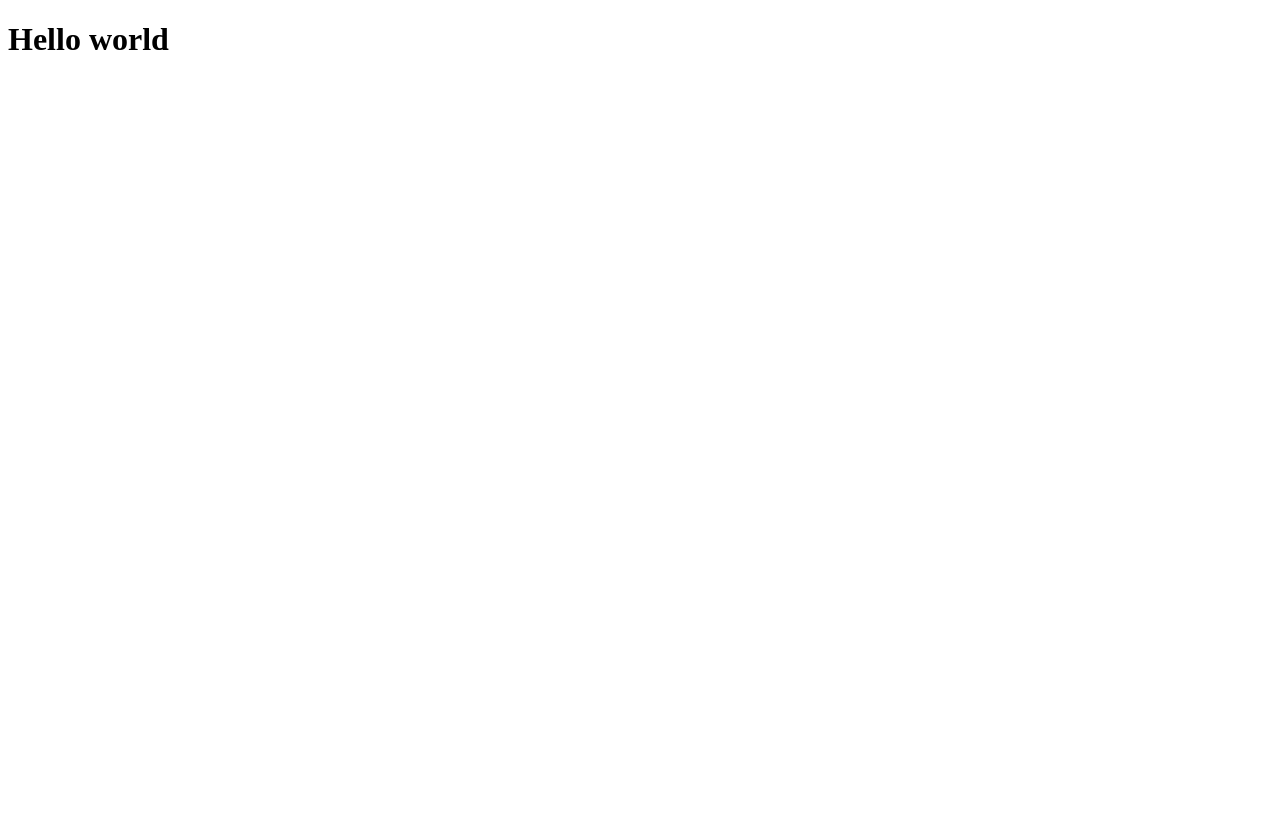
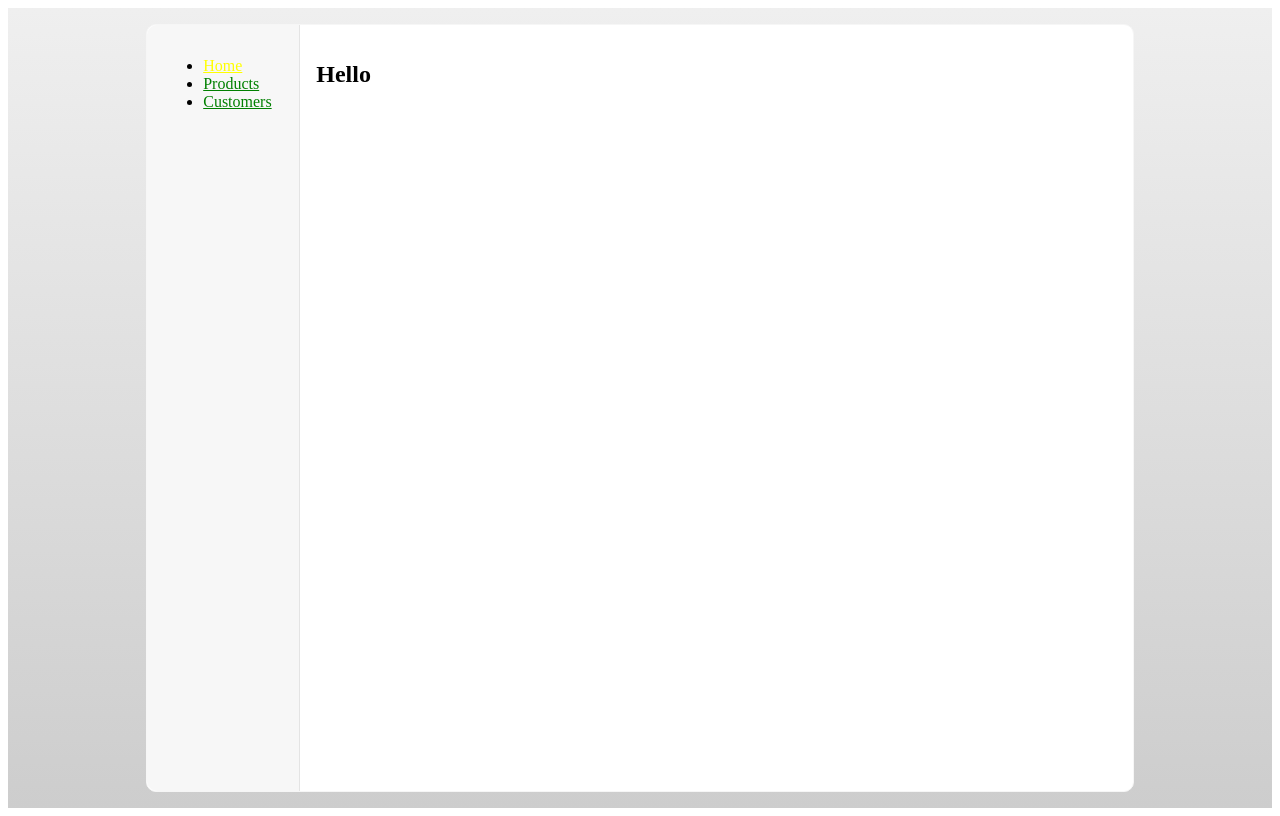
Before and after one commit to GeoffNeal/graphql-server, a React app: page / in a window 1280 px wide. Built offline with nearby package versions, Linux system fonts and the light colour scheme.

Commit message:
Set up main client routes

```diff
--- a/client/index.tsx
+++ b/client/index.tsx
@@ -1,17 +1,8 @@
 import { createRoot } from "react-dom/client";
-import { ApolloClient, InMemoryCache, ApolloProvider } from "@apollo/client";
 
+// App
 import App from "./src/App.js";
-
-const client = new ApolloClient({
-  uri: "http://127.0.0.1:4000",
-  cache: new InMemoryCache(),
-});
 
 const container = document.getElementById("root");
 const root = createRoot(container);
-root.render(
-  <ApolloProvider client={client}>
-    <App />
-  </ApolloProvider>
-);
+root.render(<App />);
--- a/client/src/App.tsx
+++ b/client/src/App.tsx
@@ -1,23 +1,47 @@
-import { useQuery, gql } from "@apollo/client";
+import { ApolloClient, InMemoryCache, ApolloProvider } from "@apollo/client";
+import { createBrowserRouter, RouterProvider } from "react-router-dom";
 
-import MyComponent from "./components/MyComponent.js";
+// Routes
+import RootRoute from "./routes/RootRoute.js";
+import ProductsRoute from "./routes/ProductsRoute.js";
+import CustomersRoute from "./routes/CustomersRoute.js";
+import ErrorRoute from "./routes/ErrorRoute.js";
 
-const query = gql`
+// Styles
+// import "../styles.global.css";
+
+const client = new ApolloClient({
+  uri: "http://127.0.0.1:4000",
+  cache: new InMemoryCache(),
+});
+
+const router = createBrowserRouter([
   {
-    products {
-      make
-      model
-    }
-  }
-`;
+    path: "/",
+    element: <RootRoute />,
+    errorElement: <ErrorRoute />,
+    children: [
+      {
+        path: "/",
+        element: <h2>Hello</h2>,
+      },
+      {
+        path: "/products",
+        element: <ProductsRoute />,
+      },
+      {
+        path: "/customers",
+        element: <CustomersRoute />,
+      },
+    ],
+  },
+]);
 
 const App = () => {
-  const { data } = useQuery(query);
   return (
-    <main>
-      <h1>Hello world</h1>
-      <MyComponent>{JSON.stringify(data)}</MyComponent>
-    </main>
+    <ApolloProvider client={client}>
+      <RouterProvider router={router} />
+    </ApolloProvider>
   );
 };
 
--- /dev/null
+++ b/client/src/routes/CustomersRoute.tsx
@@ -0,0 +1,72 @@
+import { useQuery, gql } from "@apollo/client";
+import styled from "styled-components";
+
+const query = gql`
+  {
+    customers {
+      forename
+      surname
+      email
+      contact_number
+    }
+  }
+`;
+
+const List = styled.ul`
+  display: flex;
+  flex-wrap: wrap;
+  width: 100%;
+  padding: 0;
+  margin: 0;
+  list-style: none;
+`;
+
+const Item = styled.li`
+  margin: 1rem;
+  width: calc(100% / 3 - 2rem);
+`;
+
+const Image = styled.div`
+  width: 100%;
+  height: 200px;
+  background: url("https://picsum.photos/id/64/250/200?greyscale") center center /
+    cover;
+`;
+
+const ProductDetails = styled.div`
+  display: flex;
+  padding: 1rem;
+  background-color: #f7f7f7;
+`;
+
+const Product = ({ customer }) => {
+  return (
+    <>
+      <Image />
+      <ProductDetails>
+        <p>{customer.forename}</p>
+        <p>{customer.surname}</p>
+        <p>{customer.email}</p>
+        <p>{customer.contact_number}</p>
+      </ProductDetails>
+    </>
+  );
+};
+
+export default function CustomersRoute() {
+  const { data, loading } = useQuery(query);
+
+  console.log("DATA: ", loading, data);
+
+  if (loading) return <h3>Loading...</h3>;
+
+  return (
+    <List>
+      {data.customers.map((customer) => (
+        <Item key={customer.email}>
+          <Product customer={customer} />
+        </Item>
+      ))}
+    </List>
+  );
+}
--- /dev/null
+++ b/client/src/routes/ErrorRoute.tsx
@@ -0,0 +1,24 @@
+import { useRouteError } from "react-router-dom";
+
+export default function ErrorRoute() {
+  const error = useRouteError();
+  console.error(error);
+
+  let message: string;
+
+  if (error instanceof Error) {
+    message = error.message;
+  } else {
+    message = "Unknown error";
+  }
+
+  return (
+    <div id="error-page">
+      <h1>Oops!</h1>
+      <p>Sorry, an unexpected error has occurred.</p>
+      <p>
+        <i>{message}</i>
+      </p>
+    </div>
+  );
+}
--- /dev/null
+++ b/client/src/routes/ProductsRoute.tsx
@@ -0,0 +1,73 @@
+import { useQuery, gql } from "@apollo/client";
+import styled from "styled-components";
+
+const query = gql`
+  {
+    products {
+      vin
+      make
+      model
+      colour
+      price
+    }
+  }
+`;
+
+const List = styled.ul`
+  display: flex;
+  flex-wrap: wrap;
+  width: 100%;
+  padding: 0;
+  margin: 0;
+  list-style: none;
+`;
+
+const Item = styled.li`
+  margin: 1rem;
+  width: calc(100% / 3 - 2rem);
+`;
+
+const Image = styled.div`
+  width: 100%;
+  height: 200px;
+  background: url("https://picsum.photos/id/111/250/200?greyscale") center
+    center / cover;
+`;
+
+const ProductDetails = styled.div`
+  display: flex;
+  padding: 1rem;
+  background-color: #f7f7f7;
+`;
+
+const Product = ({ product }) => {
+  return (
+    <>
+      <Image />
+      <ProductDetails>
+        <p>{product.make}</p>
+        <p>{product.model}</p>
+        <p>{product.colour}</p>
+        <p>{product.price}</p>
+      </ProductDetails>
+    </>
+  );
+};
+
+export default function ProductsRoute() {
+  const { data, loading } = useQuery(query);
+
+  console.log("DATA: ", loading, data);
+
+  if (loading) return <h3>Loading...</h3>;
+
+  return (
+    <List>
+      {data.products.map((product) => (
+        <Item key={product.vin}>
+          <Product product={product} />
+        </Item>
+      ))}
+    </List>
+  );
+}
--- /dev/null
+++ b/client/src/routes/RootRoute.tsx
@@ -0,0 +1,68 @@
+import { Outlet, NavLink } from "react-router-dom";
+import styled from "styled-components";
+
+const Main = styled.main`
+  display: flex;
+  justify-content: center;
+  align-items: stretch;
+  padding: 1rem;
+  min-height: calc(100vh - 2rem);
+  background: linear-gradient(#efefef, #cdcdcd);
+`;
+
+const OuterContainer = styled.div`
+  display: flex;
+  width: 80%;
+  border: 1px solid #f6f6f6;
+  border-radius: 10px;
+  background-color: #fff;
+`;
+
+const InnerContainer = styled.div`
+  width: 100%;
+  padding: 1rem;
+`;
+
+const SideDrawer = styled.div`
+  width: 15%;
+  padding: 1rem;
+  background-color: #f7f7f7;
+  border-right: 1px solid #e4e4e4;
+  border-top-left-radius: 10px;
+  border-bottom-left-radius: 10px;
+`;
+
+const Link = styled(NavLink)`
+  color: green;
+
+  &.active {
+    color: yellow;
+  }
+`;
+
+export default function RootRoute() {
+  return (
+    <Main>
+      <OuterContainer>
+        <SideDrawer>
+          <nav>
+            <ul>
+              <li>
+                <Link to={`/`}>Home</Link>
+              </li>
+              <li>
+                <Link to={`products`}>Products</Link>
+              </li>
+              <li>
+                <Link to={`customers`}>Customers</Link>
+              </li>
+            </ul>
+          </nav>
+        </SideDrawer>
+        <InnerContainer>
+          <Outlet />
+        </InnerContainer>
+      </OuterContainer>
+    </Main>
+  );
+}
--- a/package.json
+++ b/package.json
@@ -16,11 +16,13 @@
     "csv-parser": "^3.0.0",
     "dotenv": "^16.3.1",
     "graphql": "^16.8.0",
+    "http-server": "^14.1.1",
     "minimist": "^1.2.8",
     "pg": "^8.11.3",
     "pg-pool": "^3.6.1",
     "react": "^18.2.0",
     "react-dom": "^18.2.0",
+    "react-router-dom": "^6.15.0",
     "styled-components": "^6.0.7"
   },
   "devDependencies": {
--- a/webpack.config.js
+++ b/webpack.config.js
@@ -68,7 +68,7 @@ const config = {
   },
   plugins: [
     new HtmlWebpackPlugin({
-      filename: "public/index.html", // Need to set id = "root" on body so that react can hook into it
+      filename: "public/index.html",
       template: "./client/public/index.html",
     }),
   ],
```
Also changed, not shown: 1 other file (tests, documents, lock files or other folders).
